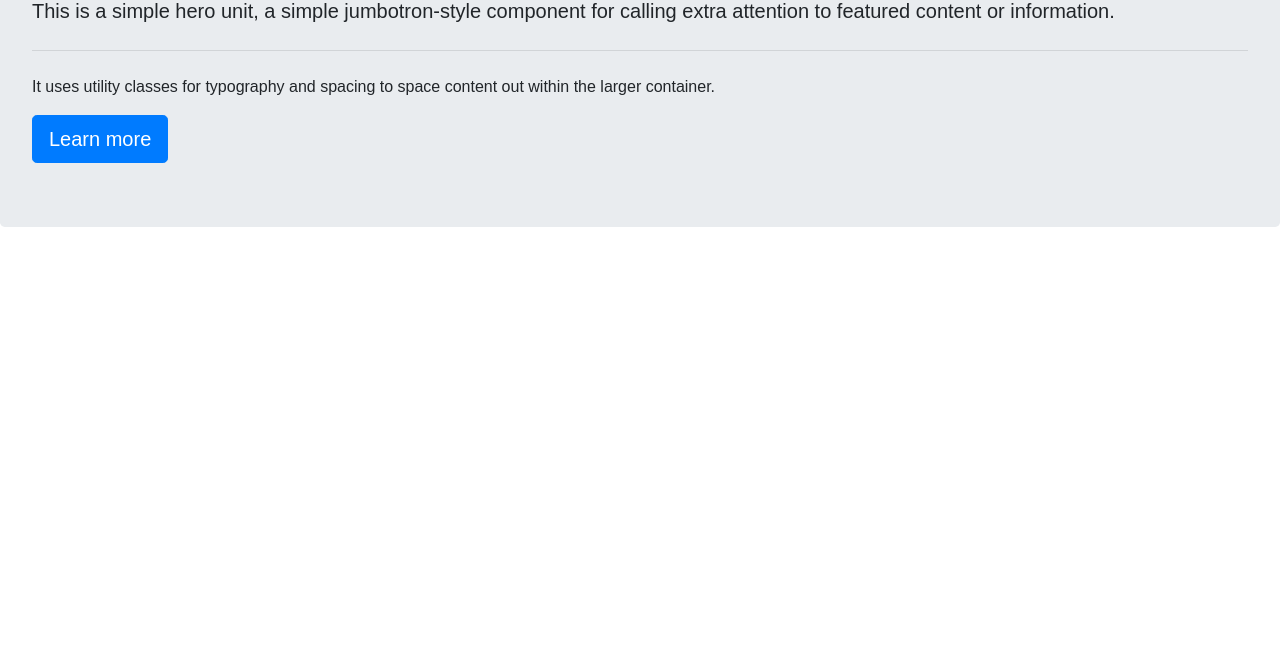
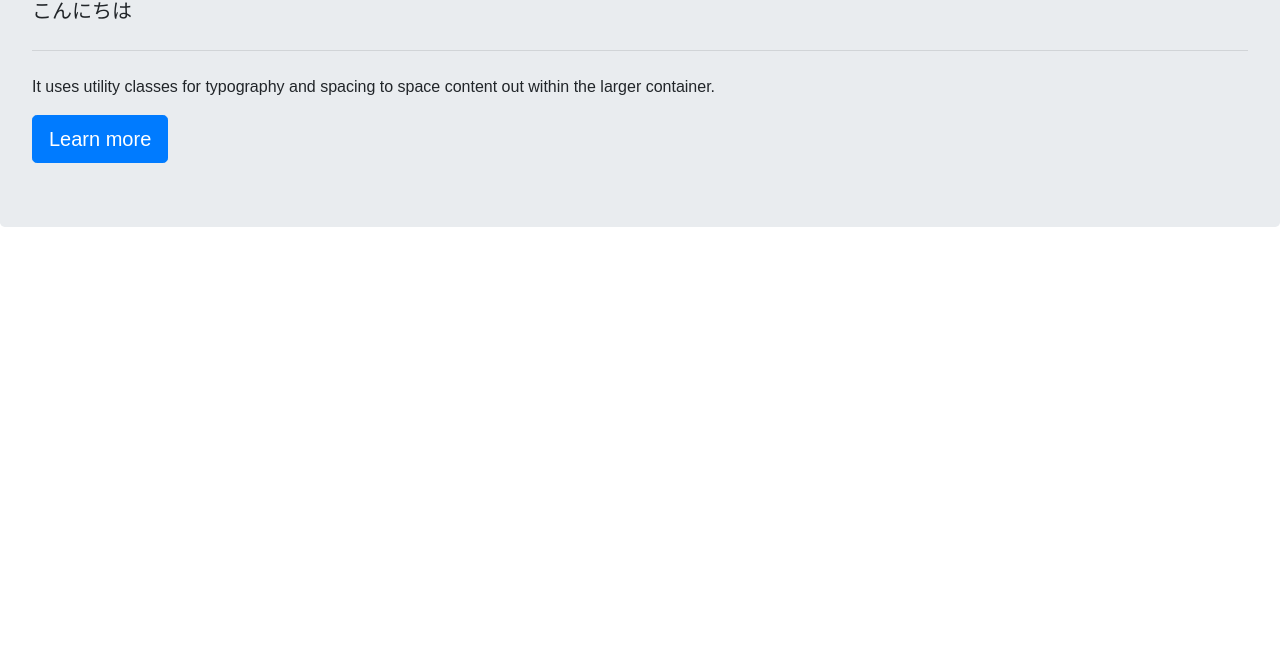
Before and after one commit to masato-tsukase/my-first-static-web-app, a plain HTML site: page index.html in a window 1280 px wide. Shown: the part 143-800 px from the top of the page. Drawn offline with nearby package versions, Linux system fonts and the light colour scheme.

Commit message:
テスト

```diff
--- a/index.html
+++ b/index.html
@@ -12,7 +12,7 @@
 <body>
   <div class="jumbotron">
     <h1 class="display-4">塚瀬</h1>
-    <p class="lead">This is a simple hero unit, a simple jumbotron-style component for calling extra attention to featured content or information.</p>
+    <p class="lead">こんにちは</p>
     <hr class="my-4">
     <p>It uses utility classes for typography and spacing to space content out within the larger container.</p>
     <a class="btn btn-primary btn-lg" href="#" role="button">Learn more</a>
```
